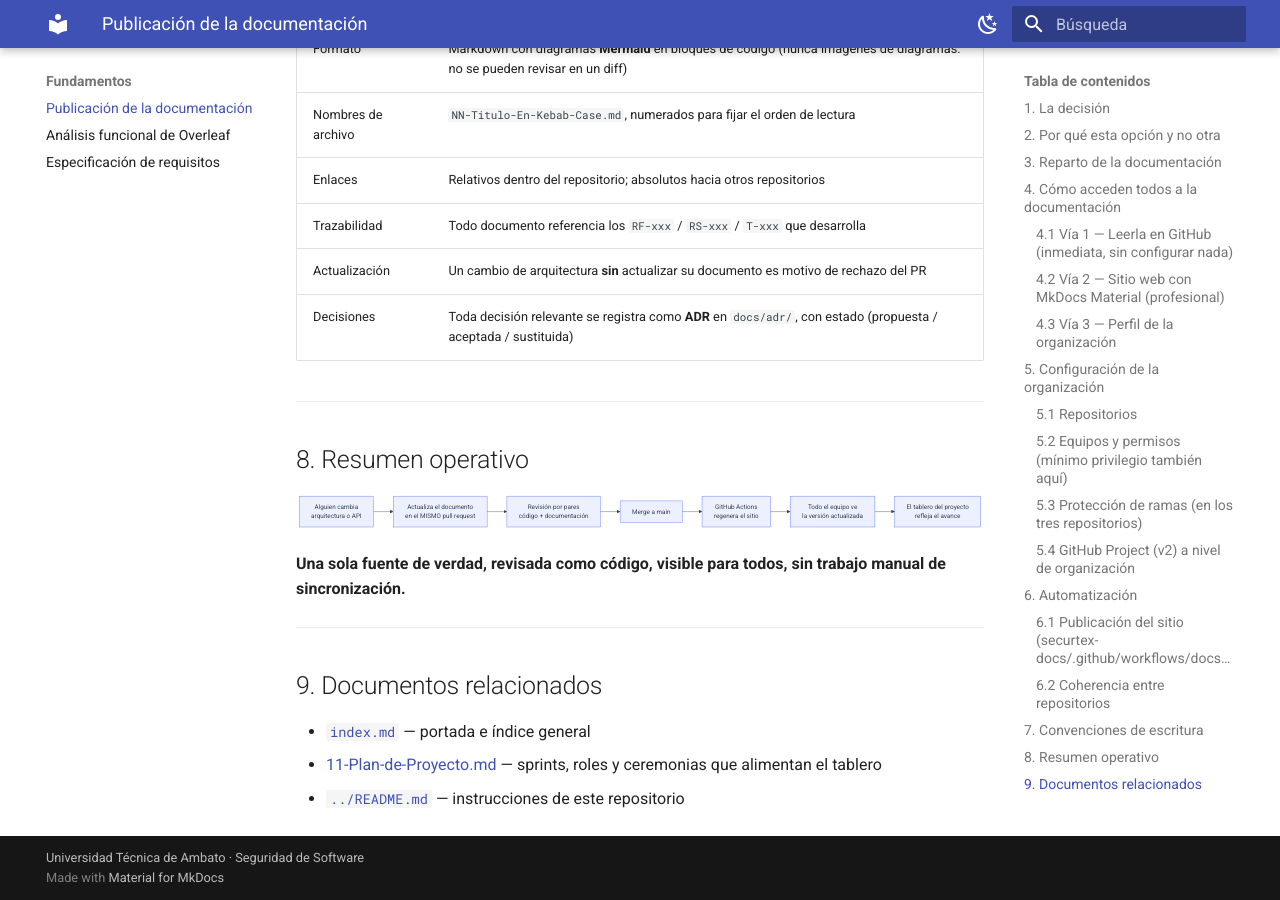
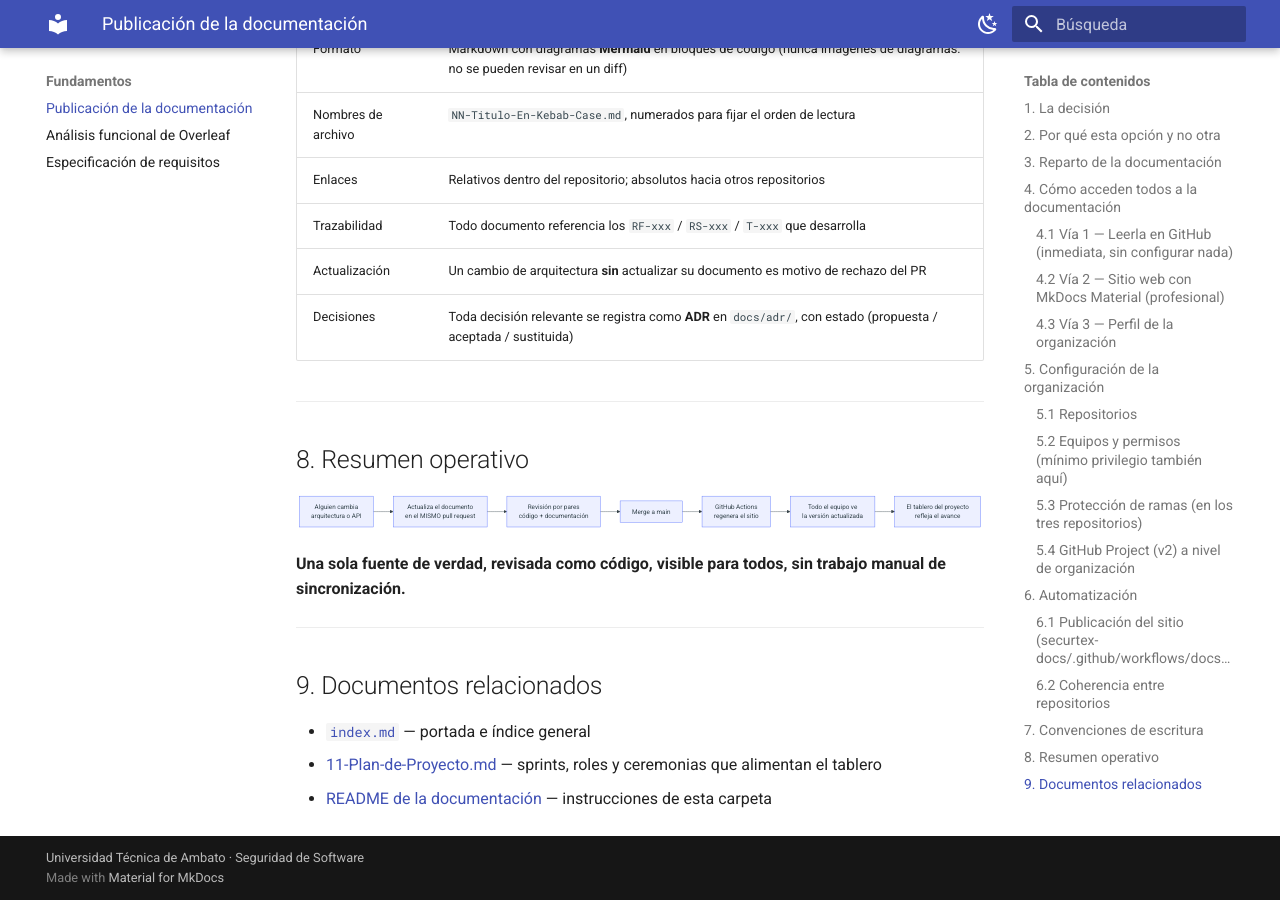
Before and after one commit to SecurTex-Devs/securetex, an MkDocs documentation site: the page built from docs/docs/00-Publicacion-de-la-Documentacion.md, in a window 1280 px wide and 900 px high, scrolled down 6931 px. Built offline with MkDocs 1.6.1 and Material for MkDocs 9.7.7, drawn with Linux system fonts in a browser that asks for light colours.

Commit message:
fix(docs): repara enlaces y navegación de MkDocs

```diff
--- a/docs/docs/00-Publicacion-de-la-Documentacion.md
+++ b/docs/docs/00-Publicacion-de-la-Documentacion.md
@@ -214,4 +214,4 @@ flowchart LR
 
 - [`index.md`](index.md) — portada e índice general
 - [11-Plan-de-Proyecto.md](11-Plan-de-Proyecto.md) — sprints, roles y ceremonias que alimentan el tablero
-- [`../README.md`](../README.md) — instrucciones de este repositorio
+- [README de la documentación](https://github.com/SecurTex-Devs/securetex/blob/main/docs/README.md) — instrucciones de esta carpeta
--- a/docs/mkdocs.yml
+++ b/docs/mkdocs.yml
@@ -86,6 +86,7 @@ nav:
       - Plan de proyecto: 11-Plan-de-Proyecto.md
       - DevSecOps y testing: 12-DevSecOps-y-Testing.md
       - Infraestructura y despliegue: 13-Infraestructura-y-Despliegue.md
+      - Configuración de GitHub: 17-Configuracion-de-GitHub.md
   - Referencia:
       - Glosario: 15-Glosario.md
       - Decisiones (ADR):
```
Also changed, not shown: docs/docs/05-Seguridad.md (+1 -1 lines), docs/docs/index.md (+1 -0 lines).
